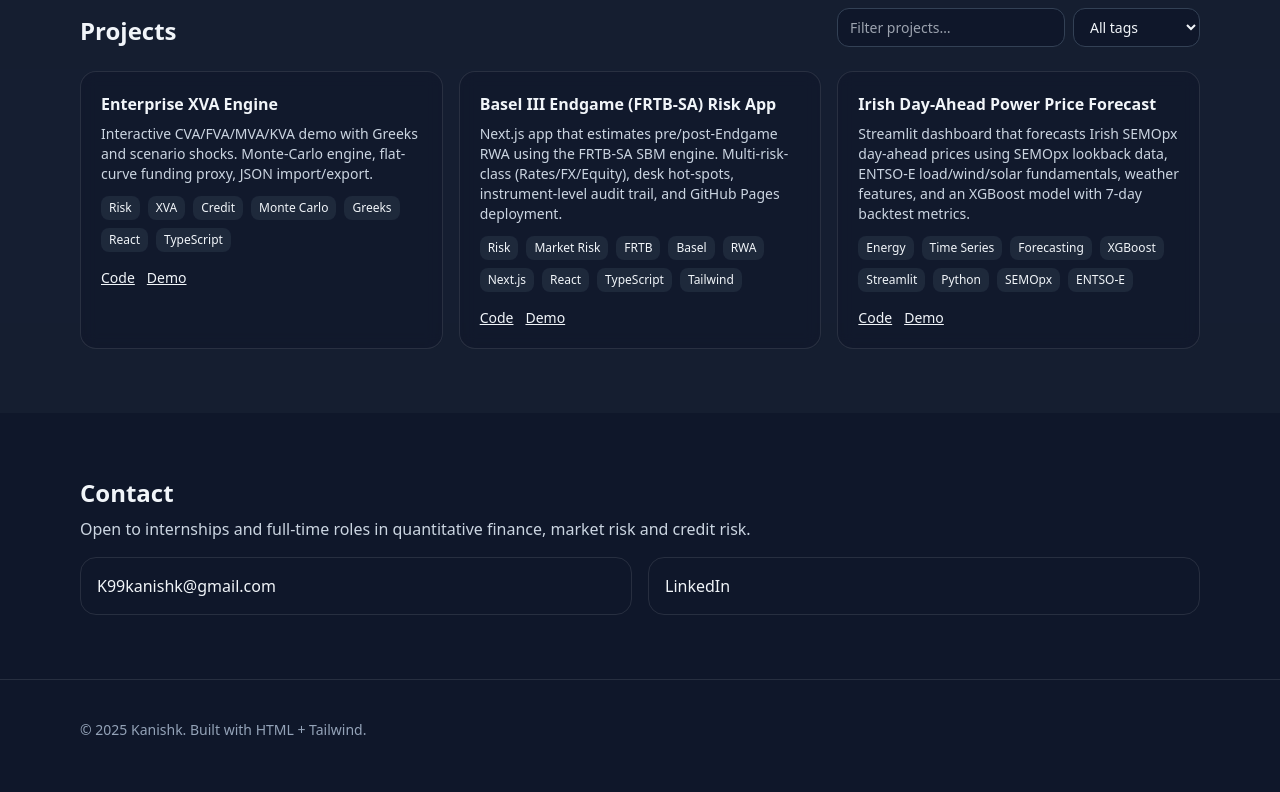
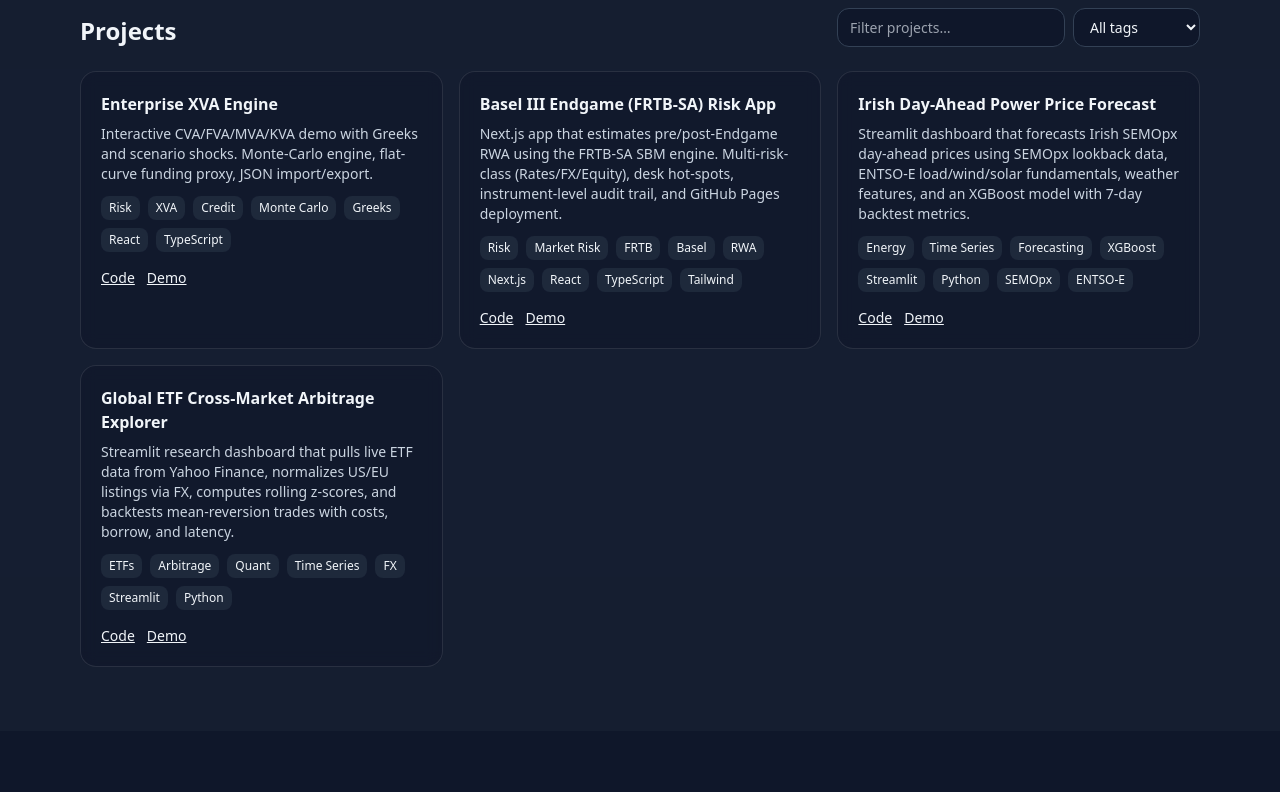
Before and after one commit to k9kanishk/k9kanishk.github.io, a plain HTML site: page index.html in a window 1280 px wide. Shown: the part 694-1486 px from the top of the page. Drawn offline with nearby package versions, Linux system fonts and the light colour scheme.

Commit message:
Update index.html

```diff
--- a/index.html
+++ b/index.html
@@ -170,6 +170,17 @@
       paper: '',
       demo: 'https://zqqdj8exuksfkruaw9ds2n.streamlit.app/'
       }
+    },
+    {
+      title: 'Global ETF Cross-Market Arbitrage Explorer',
+      summary:
+        'Streamlit research dashboard that pulls live ETF data from Yahoo Finance, normalizes US/EU listings via FX, computes rolling z-scores, and backtests mean-reversion trades with costs, borrow, and latency.',
+      tags: ['ETFs', 'Arbitrage', 'Quant', 'Time Series', 'FX', 'Streamlit', 'Python'],
+      links: {
+        code: 'https://github.com/k9kanishk/etf-crossmarket-arb',
+        paper: '',
+        demo: 'https://etf-crossmarket-arb.streamlit.app/' // update if your app URL is different
+      }
     }
   ];
 
```
